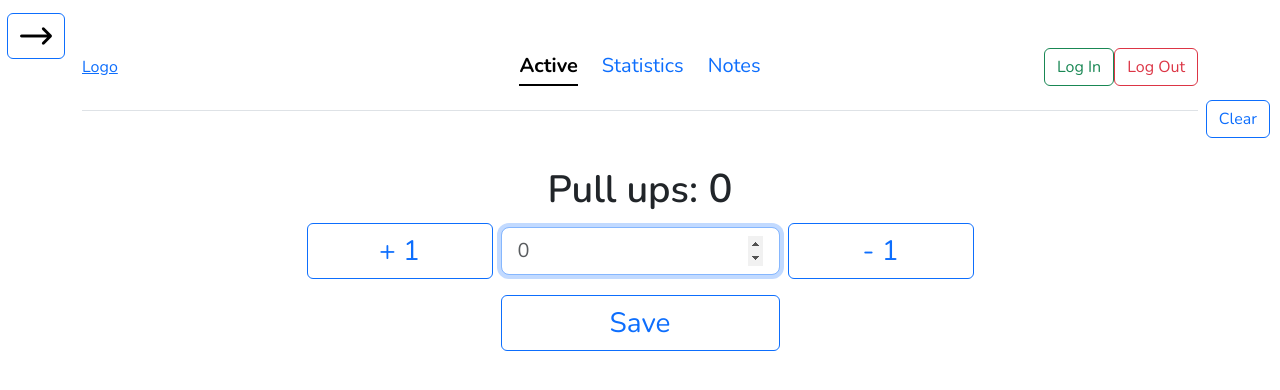
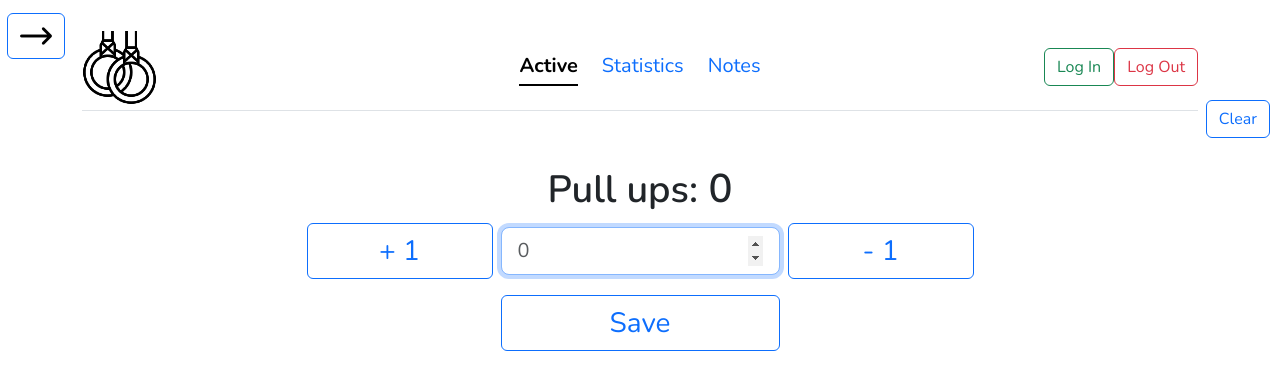
Before and after one commit to Khaanh/My-WorkOut, a website built with Vite: page client/index.html in a window 1280 px wide. Built offline with nearby package versions, Linux system fonts and the light colour scheme.

Commit message:
styles: add icon logo

```diff
--- a/client/index.html
+++ b/client/index.html
@@ -19,9 +19,14 @@
 					<div
 						class="d-flex flex-wrap align-items-center justify-content-between flex-column flex-md-row"
 					>
-						<div class="col-md-3">
-							<a href="#" class="logo">Logo</a>
-						</div>
+						<a href="/" class="col-md-3 position-relative logo">
+							<!-- <img src="./img/icon-logo.png" class="logo-icon position-absolute top-0 start-0" alt="icon"> -->
+							<img src="./img/icon-logo-inv.png" class="logo-icon-inv position-absolute top-0 start-0" alt="icon">
+							<img src="./img/icon-logo-inv.png" class="logo-icon-inv position-absolute top-0 start-0" alt="icon">
+							<!-- <a href="#" class="logo">
+
+							</a> -->
+						</a>
 
 						<!-- <ul class="nav nav-underline col-md-3 justify-content-center"> -->
 						<ul
--- a/client/styles/index.scss
+++ b/client/styles/index.scss
@@ -60,6 +60,31 @@ h1 {
 	// }
 }
 
+.logo {
+	height: 75px;
+
+	img {
+		width: 75px;
+		// height: 75px;
+	}
+
+	// .logo-icon {
+	// 	opacity: 1;
+	// }
+
+	// .logo-icon-inv {
+	// 	opacity: 0;
+	// }
+
+	// &:hover {
+	// 	.logo-icon {
+	// 		opacity: 0;
+	// 	}
+	// 	.logo-icon-inv {
+	// 		opacity: 1;
+	// 	}
+	// }
+}
 .control-counter {
 	justify-content: center;
 	align-items: center;
```
Also changed, not shown: client/img/icon-logo-inv.png (added), client/img/icon-logo.png (added).
